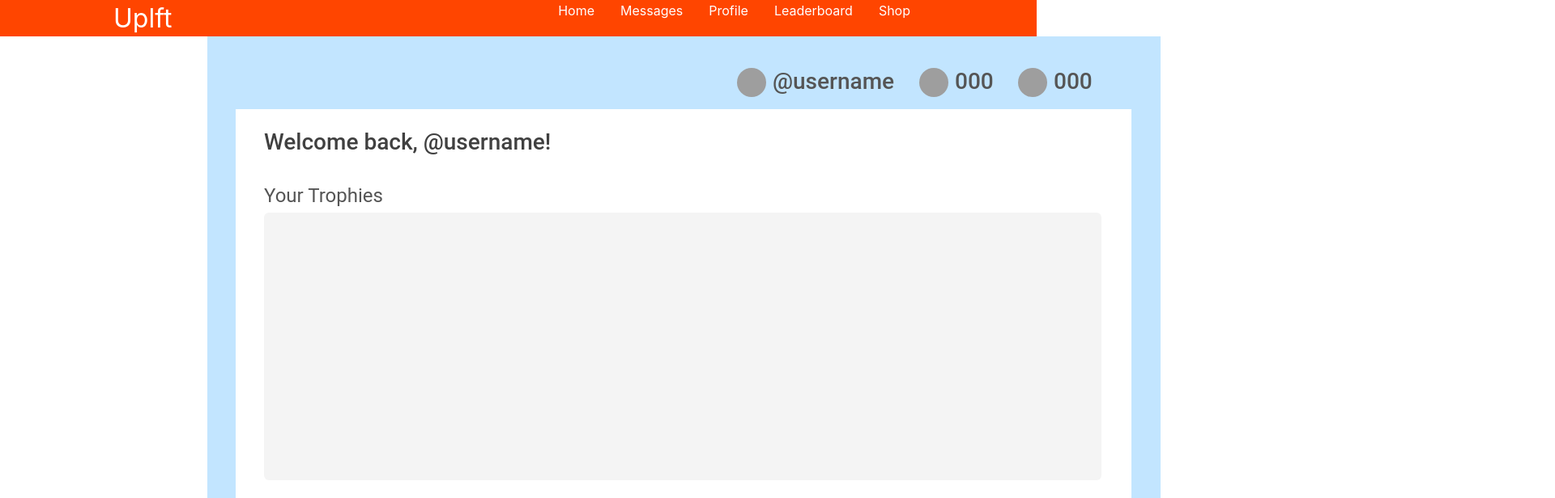
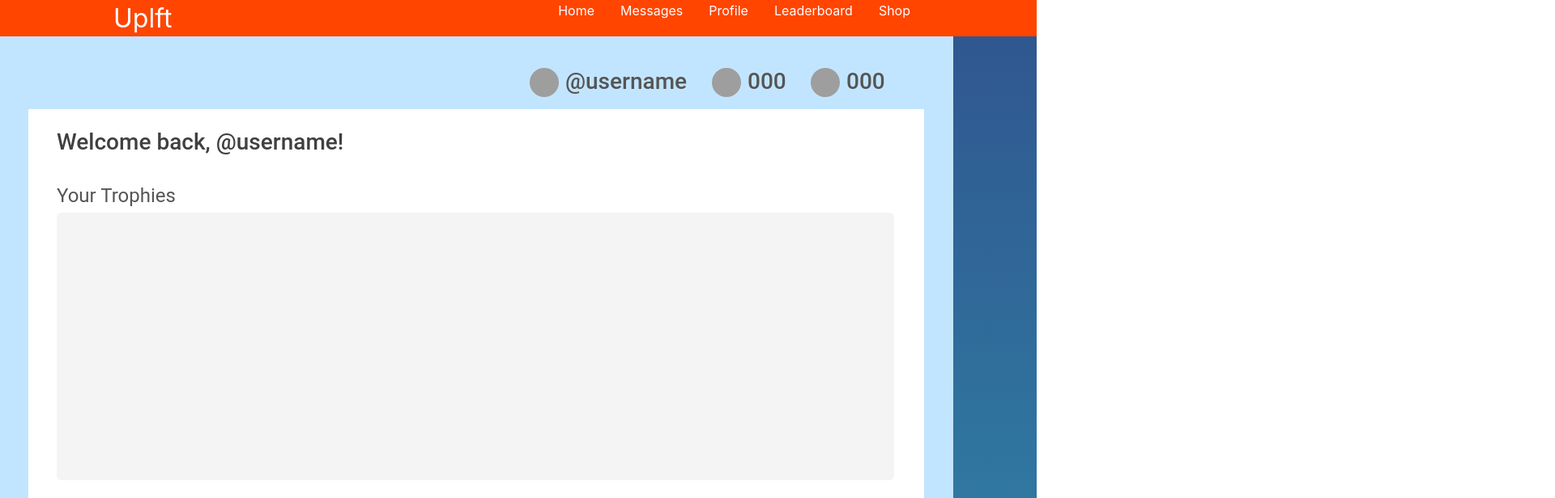
Before and after one commit to RAIK284/frontend-code-javadoc-juveniles, a React (Create React App) app: page / in a window 1280 px wide. Shown: the top 616 px of the page at 81% size, 1920 px wide, since content can reach past the window. Built offline with nearby package versions, Linux system fonts and the light colour scheme; grey boxes are pictures that could not be loaded.

Commit message:
fixed layout of home page and added gradient background

```diff
--- a/src/pages/PageElements.js
+++ b/src/pages/PageElements.js
@@ -2,9 +2,10 @@ import styled from "@emotion/styled";
 
 export const HomeContents = styled.div`
 	position: relative;
-	margin: auto;
-  width: 60%;
-`;
+    width: 100vw;
+	height: 1024px;
+    background: linear-gradient(-180deg, rgba(48, 87, 144, 1), rgba(47, 145, 174, 1));
+ `;
 
 export const RootWrapperHome = styled.div`
 	display: flex;
@@ -14,7 +15,7 @@ export const RootWrapperHome = styled.div`
 	flex: none;
 	gap: 36px;
 	box-sizing: border-box;
-`;
+    `;
 
 export const Background = styled.div`
 	display: flex;
```
